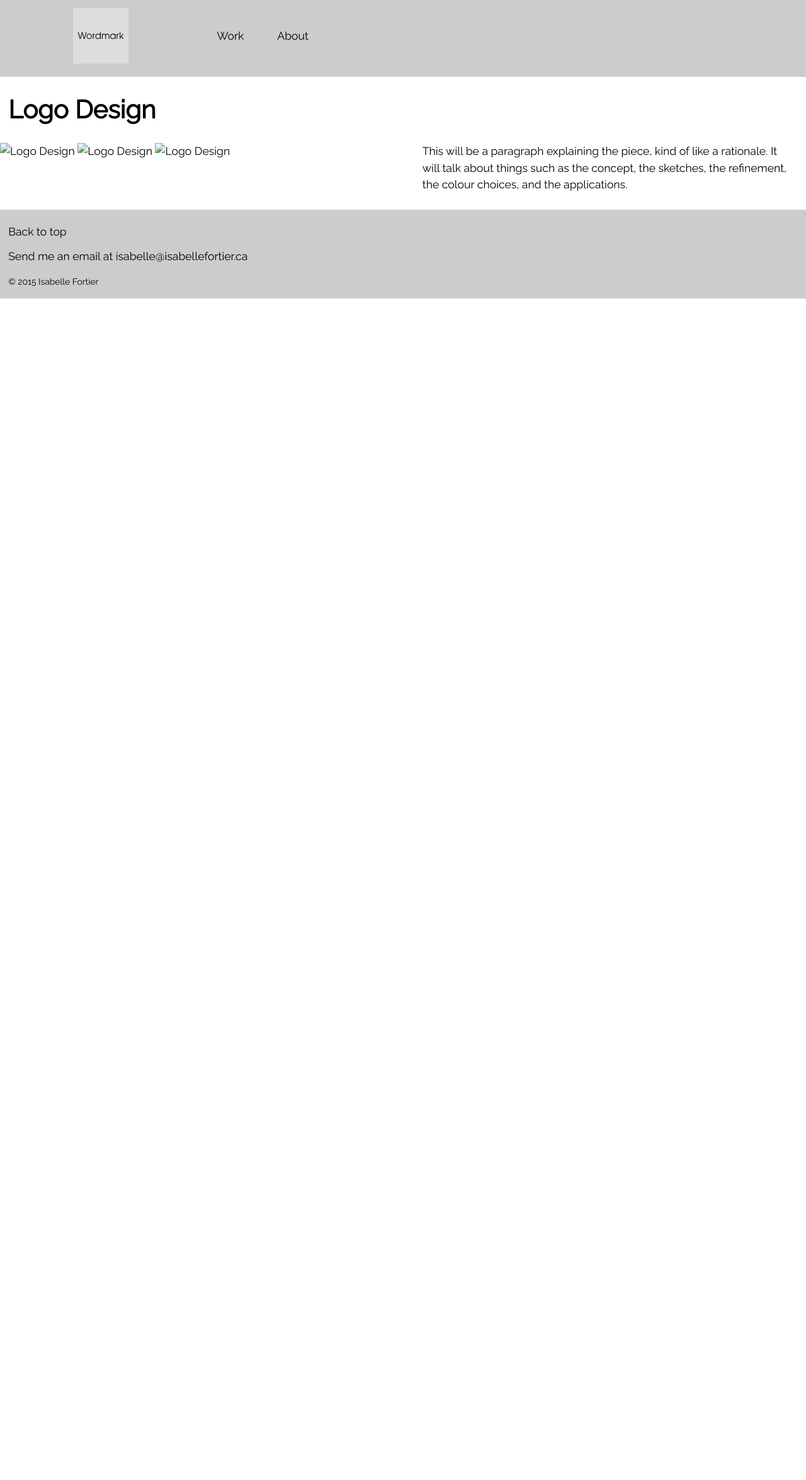
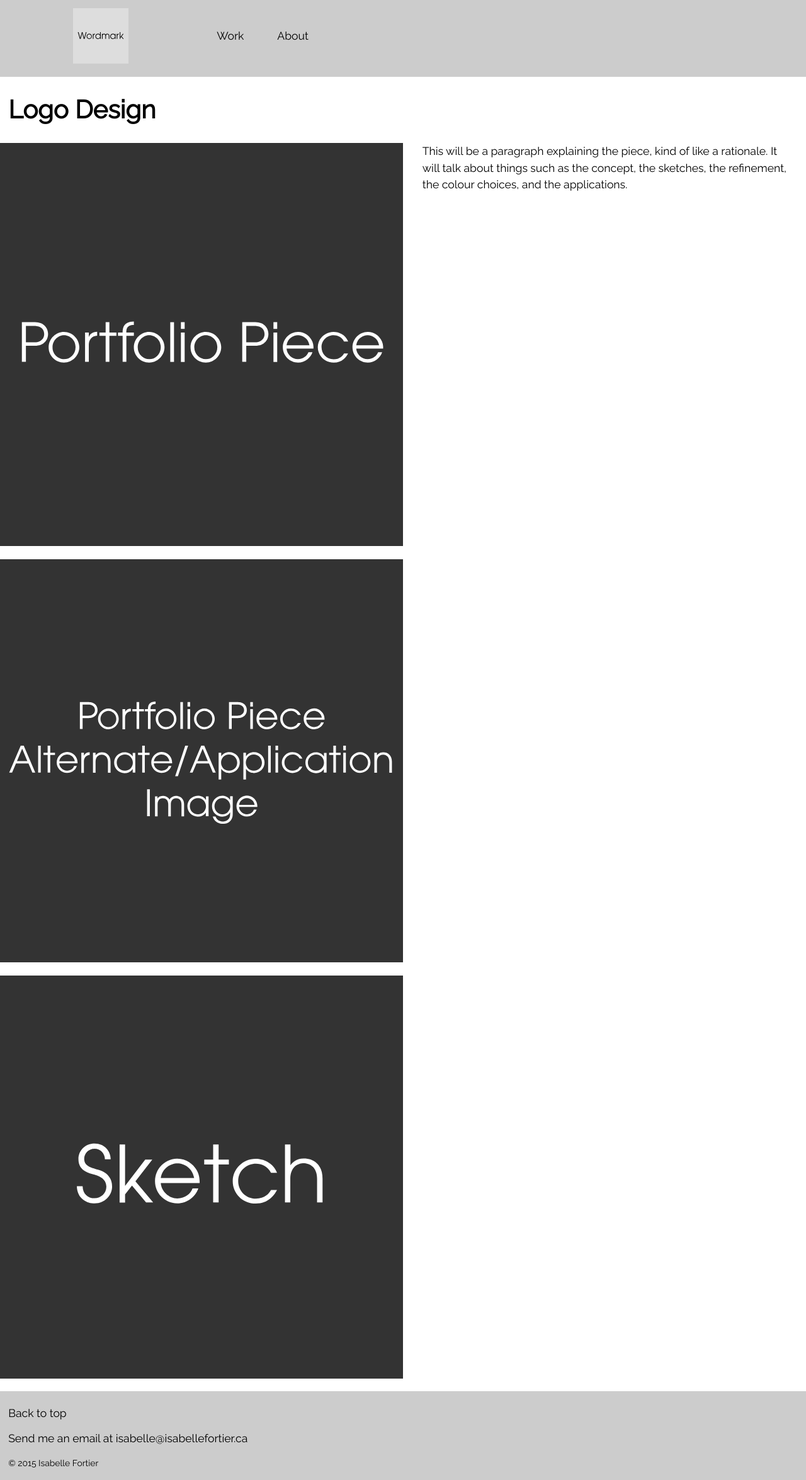
Before and after one commit to isabelle6/portfolio, a Jekyll site: the page built from portfolio-piece.html, in a window 1280 px wide. Shown: the whole page at 63% size. Built offline with Jekyll 4.4.1, drawn with Linux system fonts in a browser that asks for light colours; before the commit the page ends 900 px from its top, so only the background shows below that.

Commit message:
Added footer to default layout

```diff
--- a/_layouts/default.html
+++ b/_layouts/default.html
@@ -24,5 +24,15 @@
 
 {{content}}
 
+<footer class="nav-footer">
+    <div class="island-1-2">
+        <div class="push-1-2">
+            <a class="pad-t-1-4 pad-b-1-4 back-to-top" href="{{site.baseurl}}/">Back to top</a>
+        </div>
+        <p class="push-1-2">Send me an email at <a href="mailto:isabelle@isabellefortier.ca">isabelle@isabellefortier.ca</a></p>
+        <p class="micro push-0">© 2015 Isabelle Fortier</p>
+    </div>
+</footer>
+
 </body>
 </html>
--- a/about.html
+++ b/about.html
@@ -49,6 +49,7 @@
     </div>
 </main>
 
+<!--
 <footer class="nav-footer">
     <div class="island-1-2">
         <div class="push-1-2">
@@ -61,3 +62,4 @@
 
 </body>
 </html>
+-->
--- a/portfolio-piece.html
+++ b/portfolio-piece.html
@@ -37,9 +37,9 @@
     <h1 class="yotta gutter-1-2 pad-t project-title">Logo Design</h1>
     <div class="grid">
         <div class="unit unit-xs-1 unit-s-1 unit-m-1-2 unit-l-1-2">
-            <img class="push-1-2" src="images/piece.svg" alt="Logo Design">
-            <img class="push-1-2" src="images/piece-alternate.svg" alt="Logo Design">
-            <img class="push-1-2" src="images/sketch.svg" alt="Logo Design">
+            <img class="push-1-2" src="{{site.baseurl}}/images/piece.svg" alt="Logo Design">
+            <img class="push-1-2" src="{{site.baseurl}}/images/piece-alternate.svg" alt="Logo Design">
+            <img class="push-1-2" src="{{site.baseurl}}/images/sketch.svg" alt="Logo Design">
         </div>
         <div class="gutter-1-2 unit unit-xs-1 unit-s-1 unit-m-1-2 unit-l-1-2">
             <p class="description">This will be a paragraph explaining the piece, kind of like a rationale. It will talk about things such as the concept, the sketches, the refinement, the colour choices, and the applications.</p>
@@ -47,6 +47,7 @@
     </div>
 </main>
 
+<!--
 <footer class="nav-footer">
     <div class="island-1-2">
         <div class="push-1-2">
@@ -59,3 +60,4 @@
 
 </body>
 </html>
+-->
```
Also changed, not shown: index.html (+1 -11 lines).
